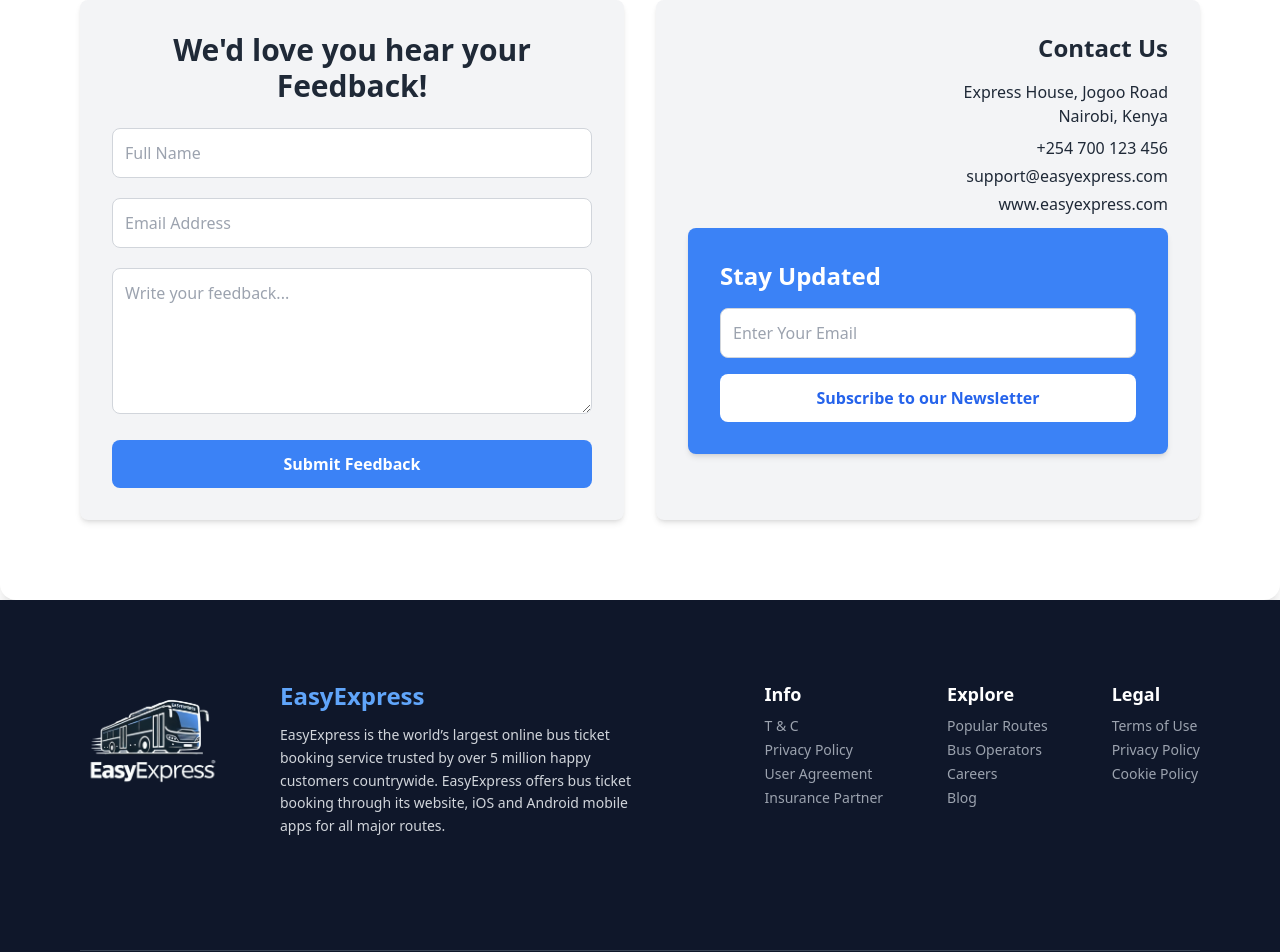
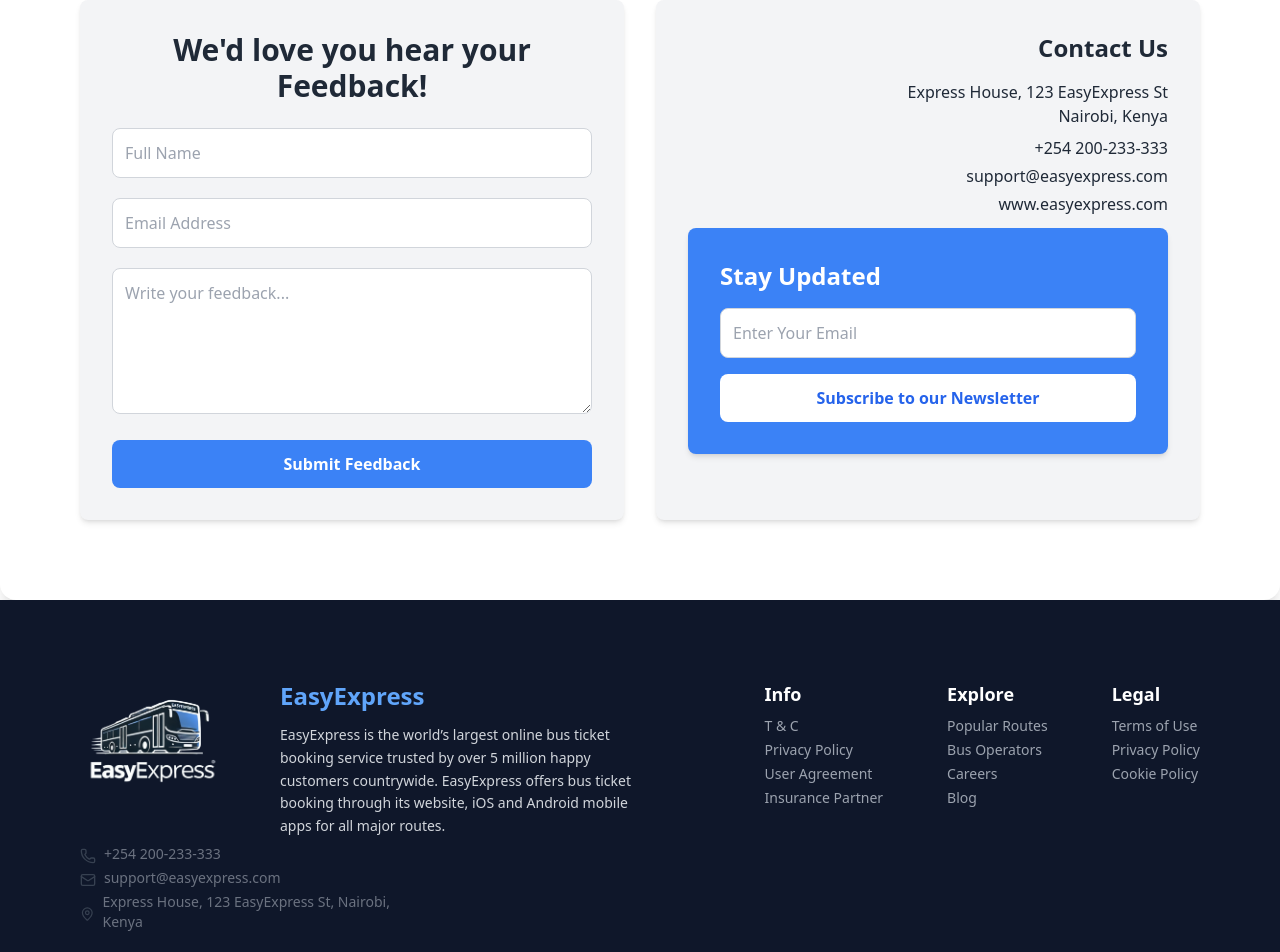
Before and after one commit to DennisKoskei/easyexpress-bus-booking-system, a Next.js app: page /about in a window 1280 px wide. Shown: the part 3560-4512 px from the top of the page. Built offline with nearby package versions, Linux system fonts and the light colour scheme; no server answers.

Commit message:
Add address info in Footer section
- Add customerSupport links to constants/strings.ts
- Refactor Support, Feedback components and ticket-pdf/route api
endpoint to use STRINGS.customerSupport contacts

```diff
--- a/app/(routes)/about/(components)/Feedback.tsx
+++ b/app/(routes)/about/(components)/Feedback.tsx
@@ -1,5 +1,6 @@
 import React from "react";
 import SubNewsletter from "./SubNewsletter";
+import { STRINGS } from "@constants/strings";
 
 const Feedback = () => {
   return (
@@ -45,11 +46,13 @@
         <div className="w-full flex flex-col items-end text-right">
           <h2 className="text-2xl text-gray-800 font-bold mb-4">Contact Us</h2>
           <div className="text-gray-800 font-medium">
-            <p className="mb-0 text-gray-800">Express House, Jogoo Road</p>
-            <p className="mb-2">Nairobi, Kenya</p>
-            <p className="mb-1"> +254 700 123 456</p>
-            <p className="mb-1"> support@easyexpress.com</p>
-            <p className="mb-3"> www.easyexpress.com</p>
+            <p className="mb-0 text-gray-800">
+              {STRINGS.customerSupport.physicalAddress}
+            </p>
+            <p className="mb-2">{STRINGS.customerSupport.location}</p>
+            <p className="mb-1"> {STRINGS.customerSupport.phone}</p>
+            <p className="mb-1"> {STRINGS.customerSupport.email}</p>
+            <p className="mb-3"> {STRINGS.customerSupport.website}</p>
           </div>
         </div>
         <SubNewsletter />
--- a/app/(routes)/profile/(components)/Support.tsx
+++ b/app/(routes)/profile/(components)/Support.tsx
@@ -1,18 +1,18 @@
-import React from 'react'
+import React from "react";
+import { STRINGS } from "@constants/strings";
 
 const Support = () => {
   return (
     <section>
-      <h2 className="text-xl font-semibold text-blue-600 mb-4">
-        Support
-      </h2>
+      <h2 className="text-xl font-semibold text-blue-600 mb-4">Support</h2>
       <p className="text-gray-700">
         If you need assistance, please contact our support team at{" "}
-        <span className="text-blue-500">support@easyexpress.com</span>{" "}
-        or call <span className="text-blue-500">123-456-7890</span>.
+        <span className="text-blue-500">{STRINGS.customerSupport.email}</span>{" "}
+        or call{" "}
+        <span className="text-blue-500">{STRINGS.customerSupport.phone}</span>.
       </p>
     </section>
-  )
-}
+  );
+};
 
-export default Support
+export default Support;
--- a/app/_components/Footer.tsx
+++ b/app/_components/Footer.tsx
@@ -5,6 +5,7 @@
 import { FaXTwitter, FaGithub } from "react-icons/fa6";
 import { SOCIAL_LINKS } from "@constants/constants";
 import { STRINGS } from "@constants/strings";
+import { Phone, Mail, MapPin } from "lucide-react";
 
 const Footer = () => {
   return (
@@ -14,7 +15,7 @@
         {/* Company Info */}
         <div className="w-full flex flex-wrap sm:flex-nowrap sm:w-full md:w-1/2 space-x-0 sm:space-x-5 flex-row">
           {/* Logo Section */}
-          <div className="w-1/2 sm:w-1/3 flex justify-center sm:justify-start mb-4 sm:mb-0">
+          <div className="w-1/2 flex flex-col sm:w-1/3 justify-start mb-4 sm:mb-0">
             <div className="w-24 h-24 md:w-36 md:h-36 relative">
               <Image
                 src="/Assets/easyexpress-bus-logo.png"
@@ -23,6 +24,30 @@
                 height={100}
                 className="h-auto w-auto max-w-full object-contain"
               />
+            </div>
+            <div className="text-gray-500 mt-2 md:mt-5 flex flex-col mr-0 md:-mr-36 mb-0 md:-mb-12 pr-6 md:pr-0 pb-0 md:pb-4">
+              <div className="flex flex-row pb-1 md:pb-0 items-center">
+                <Phone className="w-4 h-4 mr-2  text-gray-700 group-hover:text-black" />
+                <p className="pb-1 md:text-sm text-[11px] ">
+                  {" "}
+                  {STRINGS.customerSupport.phone}
+                </p>
+              </div>
+              <div className="flex flex-row pb-1 md:pb-0 items-center">
+                <Mail className="w-4 h-4 mr-2 text-gray-700 group-hover:text-black" />
+                <p className="pb-1 md:text-sm text-[11px] ">
+                  {" "}
+                  {STRINGS.customerSupport.email}
+                </p>
+              </div>
+              <div className="flex flex-row pb-1 md:pb-0 items-start md:items-center">
+                <MapPin className="w-8 md:w-4 h-8 md:h-4 mr-2 text-gray-700 " />
+                <p className="pb-1 md:text-sm text-[11px] ">
+                  {STRINGS.customerSupport.physicalAddress}
+                  {", "}
+                  {STRINGS.customerSupport.location}
+                </p>
+              </div>
             </div>
           </div>
 
--- a/app/api/user/ticket-pdf/route.tsx
+++ b/app/api/user/ticket-pdf/route.tsx
@@ -13,6 +13,7 @@
 import { authConfig } from "@utils/auth";
 import { renderToBuffer } from "@react-pdf/renderer";
 import QRCode from "qrcode";
+import { STRINGS } from "@constants/strings";
 
 type BookingWithDetails = NonNullable<Awaited<ReturnType<typeof fetchBooking>>>;
 
@@ -183,9 +184,11 @@
             <View style={styles.contactSection}>
               <Text style={styles.subHeading}>PASSENGER TICKET</Text>
               <View style={styles.rightHorizontalRow}>
-                <Text style={styles.contactItem}>Phone: +254 20-333-555</Text>
                 <Text style={styles.contactItem}>
-                  Email: support@easyexpress.com
+                  Phone: {STRINGS.customerSupport.phone}
+                </Text>
+                <Text style={styles.contactItem}>
+                  Email: {STRINGS.customerSupport.email}
                 </Text>
               </View>
             </View>
--- a/app/constants/strings.ts
+++ b/app/constants/strings.ts
@@ -4,6 +4,13 @@
   company: {
     name: "EasyExpress",
     info: `EasyExpress is the world’s largest online bus ticket booking service trusted by over 5 million happy customers countrywide. EasyExpress offers bus ticket booking through its website, iOS and Android mobile apps for all major routes.`,
+  },
+  customerSupport: {
+    phone: "+254 200-233-333",
+    email: "support@easyexpress.com",
+    website: "www.easyexpress.com",
+    physicalAddress: "Express House, 123 EasyExpress St",
+    location: "Nairobi, Kenya",
   },
   copyright: {
     year: `© 2025 EasyExpress Coaches is a registered trademark of EasyExpress Inc`,
```
